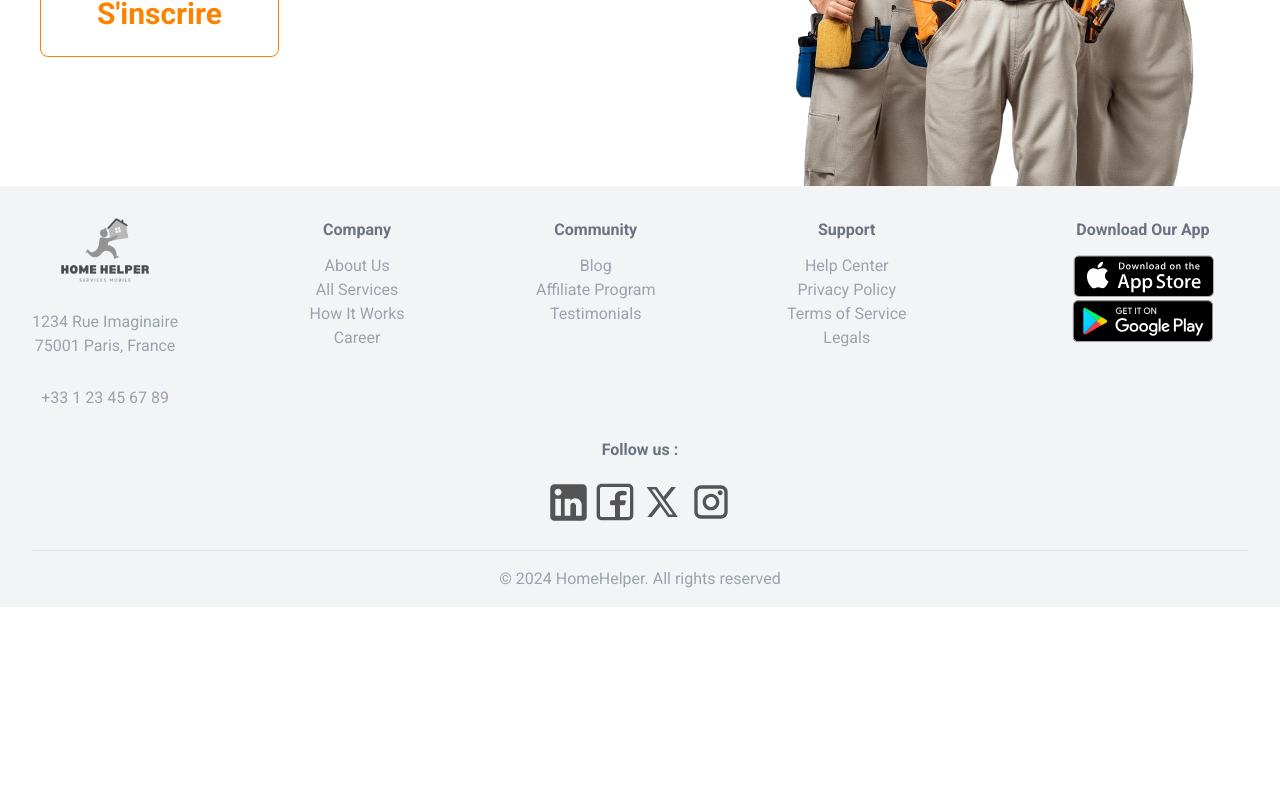
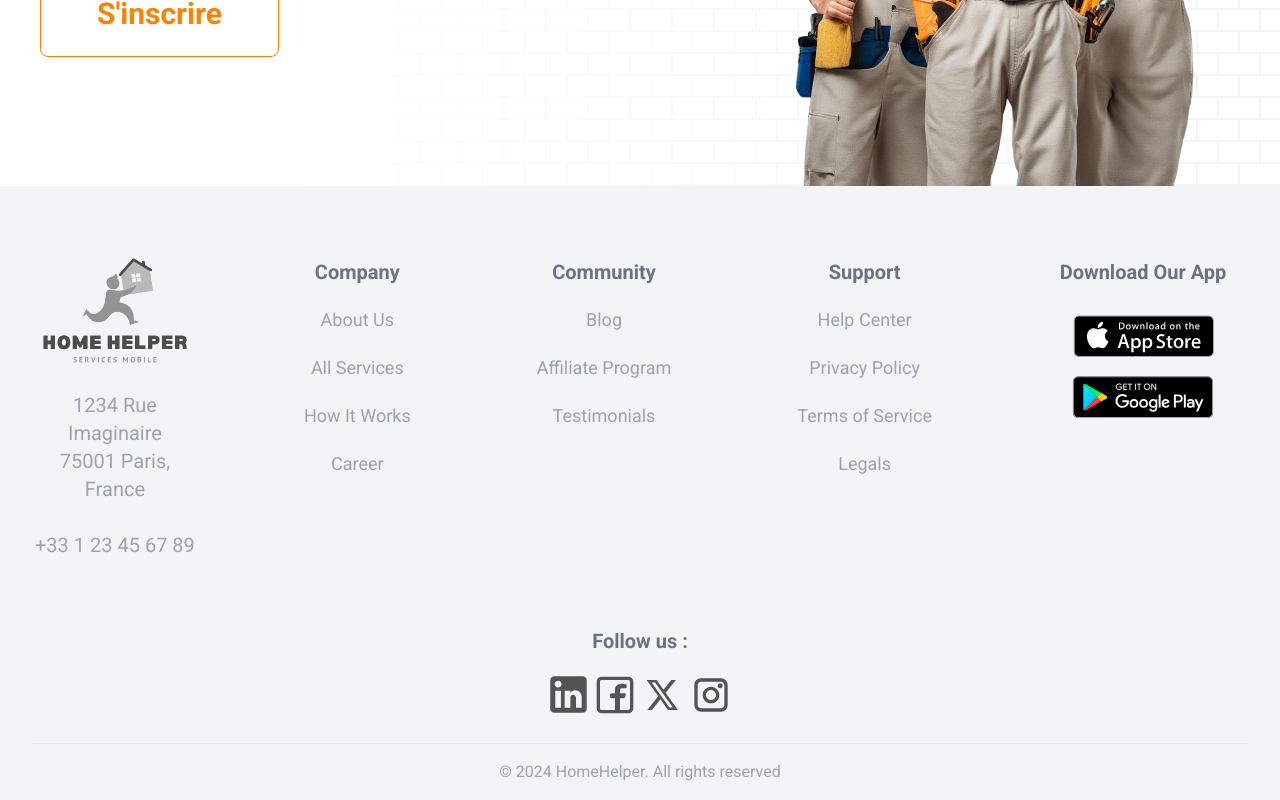
Before and after one commit to ou-sama1/HomeHelper-Frontend, a React (Vite) app: page / in a window 1280 px wide. Shown: the part 4773-5573 px from the top of the page. Before the commit the page ends 5380 px from the top, so only its background shows below. Built offline with nearby package versions, Linux system fonts and the light colour scheme.

Commit message:
Change(home) : refactoring the footer code & some minor fixes

```diff
--- a/src/pages/home/components/forProviders/index.jsx
+++ b/src/pages/home/components/forProviders/index.jsx
@@ -3,7 +3,7 @@ import { Link } from "react-router-dom";
 const ForProvidersSection = () => {
   return (
     <section
-      id="for-providers-section"
+      id="forproviders-section"
       className="lg:h-150 flex w-full flex-col items-center justify-between gap-10 px-5 pt-24 sm:px-10 md:px-10 lg:flex-row lg:gap-0 lg:pt-0"
     >
       <div className="z-10 flex w-full flex-col items-center justify-center gap-10 text-center lg:w-3/4 lg:items-start lg:text-left">
--- a/src/pages/home/components/testimonials/Review.jsx
+++ b/src/pages/home/components/testimonials/Review.jsx
@@ -26,7 +26,7 @@ const Review = ({
 
   return (
     <div
-      className={`relative flex h-96 w-full shrink-0 flex-col items-center justify-between rounded-lg border-2 p-6 lg:w-4/5 xl:h-104 xl:w-3/5 ${animation} ${!isCenter ? "blur-[2px]" : ""}`}
+      className={`relative flex h-96 w-full shrink-0 flex-col bg-white items-center justify-between rounded-lg border-2 p-6 lg:w-4/5 xl:h-104 xl:w-3/5 ${animation} ${!isCenter ? "blur-[2px]" : ""}`}
     >
       <QuotesIcon color={"#FD8200"} dimensions={"60px"} />
       <p className="line-clamp-5 text-center text-2xl lg:text-3xl italic font-light">
--- a/src/pages/home/components/testimonials/index.jsx
+++ b/src/pages/home/components/testimonials/index.jsx
@@ -37,7 +37,7 @@ const data = [
 
 const TestimonialsSection = () => {
   return (
-    <section className="flex h-screen w-full flex-col items-center justify-center gap-10 px-0 py-16 lg:gap-24 lg:px-10">
+    <section id="testimonials-section" className="flex h-screen w-full flex-col items-center justify-center gap-10 px-0 py-16 lg:gap-24 lg:px-10">
       <h2 className="px-1 text-center text-4xl font-bold md:text-5xl lg:text-6xl">
         Découvrez ce que nos clients disent sur nous
       </h2>
--- a/src/pages/home/components/whyus/index.jsx
+++ b/src/pages/home/components/whyus/index.jsx
@@ -28,7 +28,7 @@ const WhyusSection = () => {
   return (
     <section
       id="whyus-section"
-      className="flex min-h-screen w-full flex-col items-center justify-center gap-28 bg-gray-100 px-1 py-24 text-center md:px-10"
+      className="flex min-h-screen w-full flex-col items-center justify-center gap-28 bg-gray-100 px-5 py-24 text-center md:px-10"
     >
       <div className="flex flex-col items-center gap-5">
         <h2 className="px-1 text-center text-4xl font-bold md:text-5xl lg:text-6xl">
@@ -46,7 +46,7 @@ const WhyusSection = () => {
             className="flex w-full flex-col items-center justify-center gap-5 rounded-lg bg-white px-10 py-5 sm:h-72 sm:w-4/5 lg:w-2/5 xl:w-120"
           >
             <span className="rounded-full bg-tertiary p-2">{icon}</span>
-            <span className="h-10 text-lg font-bold sm:text-xl md:text-2xl">
+            <span className="h-12 text-lg font-bold sm:text-xl md:text-2xl">
               {name}
             </span>
             <p className="text-sm text-gray-600 sm:text-lg md:text-xl">
--- a/src/pages/root/components/footer/index.jsx
+++ b/src/pages/root/components/footer/index.jsx
@@ -1,4 +1,3 @@
-import React from "react";
 import HomeHelperLogo from "../../../../assets/logo-1.png";
 import {
   AppStoreIcon,
@@ -10,86 +9,72 @@ import {
 } from "../../../../components/icons";
 import { Link } from "react-router-dom";
 
+const links = [
+  {
+    id: 0,
+    title: "Company",
+    links: ["About Us", "All Services", "How It Works", "Career"],
+  },
+  {
+    id: 1,
+    title: "Community",
+    links: ["Blog", "Affiliate Program", "Testimonials"],
+  },
+  {
+    id: 2,
+    title: "Support",
+    links: ["Help Center", "Privacy Policy", "Terms of Service", "Legals"],
+  },
+];
+
 const Footer = () => {
   return (
-    <footer className="bg-gray-100 px-8 text-gray-400">
-      <div className="flex flex-col pt-8 text-center lg:flex-row lg:justify-between">
-        <div>
+    <footer className="bg-gray-100 px-8 pt-10 text-gray-400">
+      <div className="flex flex-col items-center pt-8 text-center xl:flex-row xl:items-start xl:justify-between">
+        <div className="flex w-60 flex-col items-center gap-7 pb-10 text-xl">
           <img
-            className="mx-auto h-16 grayscale filter"
+            className="mx-auto w-36 grayscale filter"
             src={HomeHelperLogo}
             alt="homeHelper logo"
           />
-          <p className="pt-7">
+          <p>
             1234 Rue Imaginaire
             <br /> 75001 Paris, France
           </p>
-          <p className="pt-7">+33 1 23 45 67 89</p>
+          <p>+33 1 23 45 67 89</p>
         </div>
-        <div>
-          <h5 className="pb-3 font-bold text-gray-500">Company</h5>
-          <ul>
-            <li>
-              <a href="#">About Us</a>
+
+        <ul className="flex w-full flex-col justify-evenly gap-10 py-10 sm:flex-row sm:gap-5 md:py-0">
+          {links.map(({ id, title, links }) => (
+            <li key={id} className="flex flex-col gap-2">
+              <span className="pb-3 text-xl font-bold text-gray-500">
+                {title}
+              </span>
+              <ul className="flex flex-col gap-5 text-lg">
+                {links.map((link, i) => (
+                  <li key={i}>
+                    <a href="#">{link}</a>
+                  </li>
+                ))}
+              </ul>
             </li>
-            <li>
-              <a href="#">All Services</a>
-            </li>
-            <li>
-              <a href="#">How It Works</a>
-            </li>
-            <li>
-              <a href="#">Career</a>
-            </li>
-          </ul>
-        </div>
-        <div>
-          <h5 className="pb-3 font-bold text-gray-500">Community</h5>
-          <ul>
-            <li>
-              <a href="#">Blog</a>
-            </li>
-            <li>
-              <a href="#">Affiliate Program</a>
-            </li>
-            <li>
-              <a href="#">Testimonials</a>
-            </li>
-          </ul>
-        </div>
-        <div>
-          <h5 className="pb-3 font-bold text-gray-500">Support</h5>
-          <ul>
-            <li>
-              <a href="#">Help Center</a>
-            </li>
-            <li>
-              <a href="#">Privacy Policy</a>
-            </li>
-            <li>
-              <a href="#">Terms of Service</a>
-            </li>
-            <li>
-              <a href="#">Legals</a>
-            </li>
-          </ul>
-        </div>
-        <div>
-          <h5 className="pb-3 font-bold text-gray-500">Download Our App</h5>
-          <div className="flex flex-col">
-            <span className="mx-auto">
-              <Link to="/">
-                <AppStoreIcon />
-              </Link>
-              <Link to="/">
-                <GooglePlayIcon />
-              </Link>
-            </span>
-          </div>
+          ))}
+        </ul>
+
+        <div className="flex flex-col items-center gap-4">
+          <h5 className="pb-3 text-xl font-bold text-gray-500">
+            Download Our App
+          </h5>
+          <a href="/">
+            <AppStoreIcon />
+          </a>
+          <a href="/">
+            <GooglePlayIcon />
+          </a>
         </div>
       </div>
       <div className="py-7">
-        <h5 className="px-7 pb-5 text-center font-bold text-gray-500">
+        <h5 className="px-7 pb-5 text-center text-xl font-bold text-gray-500">
           Follow us :
         </h5>
         <div className="flex flex-row items-center justify-center gap-2">
```
Also changed, not shown: src/index.css.
